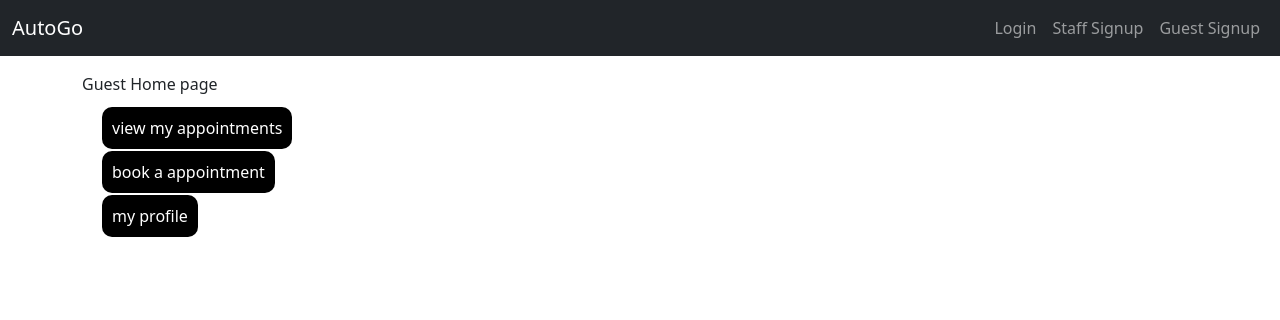
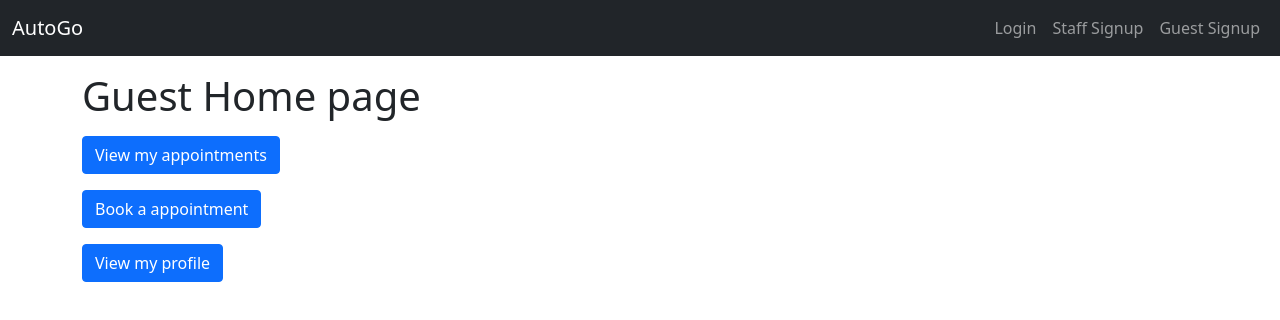
Before and after one commit to lunjielee/3309-AutoGo-GIthub, a React (Create React App) app: page /guest-home in a window 1280 px wide. Shown: the top 320 px of the page. Built offline with nearby package versions, Linux system fonts and the light colour scheme.

Commit message:
Fix style

```diff
--- a/src/components/guest_home.js
+++ b/src/components/guest_home.js
@@ -1,33 +1,21 @@
 import React, { useState } from "react";
 import { useNavigate } from "react-router-dom";
-import Axios from 'axios';
 
 export default function GuestHome() {
-
-    const a_style = {
-        backgroundColor: "black",
-        color: "white",
-        textDecoration: "none",
-        padding: "10px",
-        borderRadius: "10px",
-    }
-
-    const a_div_style = {
-        margin: "20px",
-    }
-
+    const nav = useNavigate()
     return (
-        <div>Guest Home page<br />
-            <div style={a_div_style}>
-                <a href='/guest-view-appointment' style={a_style}>view my appointments</a>
+        <div>
+            <h1>Guest Home page</h1>
+            <div class="mt-3">
+                <button onClick={() => { nav('/guest-view-appointment') }} id='guest-home-btn-1' class="btn btn-primary" type="button">View my appointments</button>
             </div>
-            <div style={a_div_style}>
-                <a href='/add-appointment' style={a_style}>book a appointment</a>
+            <div class="mt-3">
+                <button onClick={() => { nav('/add-appointment') }} id='guest-home-btn-2' class="btn btn-primary" type="button">Book a appointment</button>
             </div>
-            <div style={a_div_style}>
-                <a href='' style={a_style}>my profile</a>
+            <div class="mt-3">
+                <button onClick={() => { nav('#') }} id='guest-home-btn-3' class="btn btn-primary" type="button">View my profile</button>
             </div>
-        </div>
+        </div >
     )
 
 }
```
